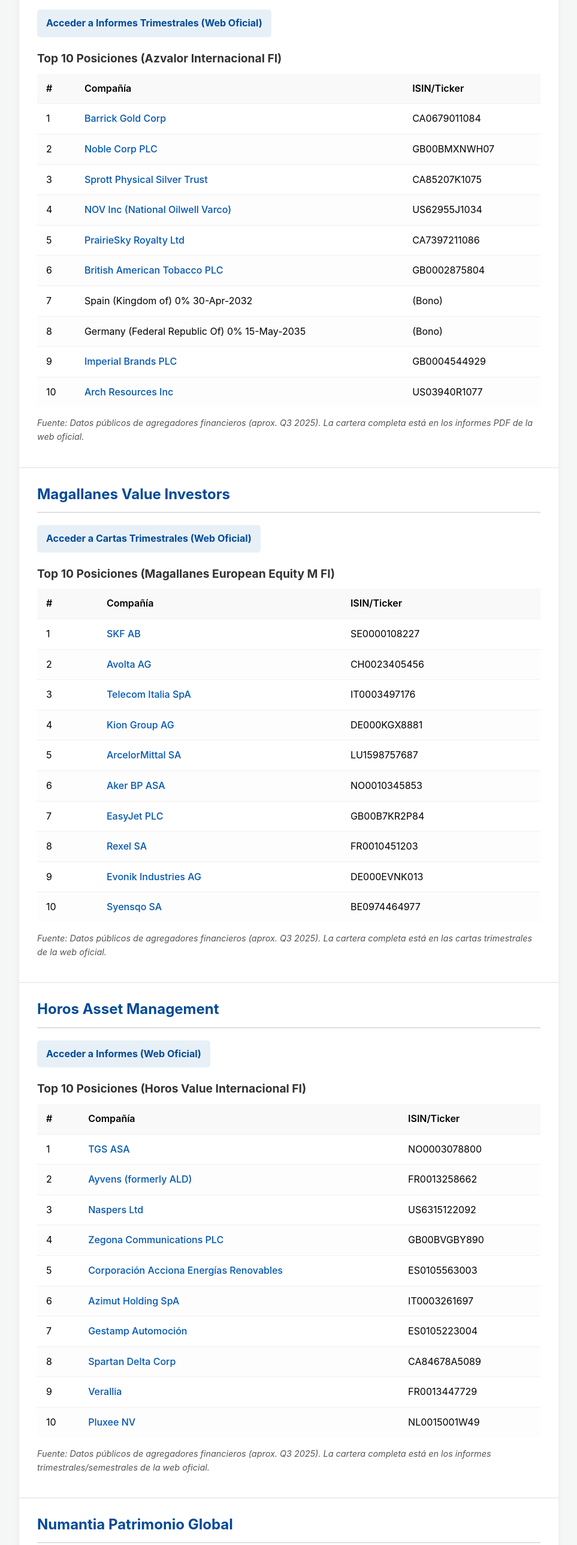
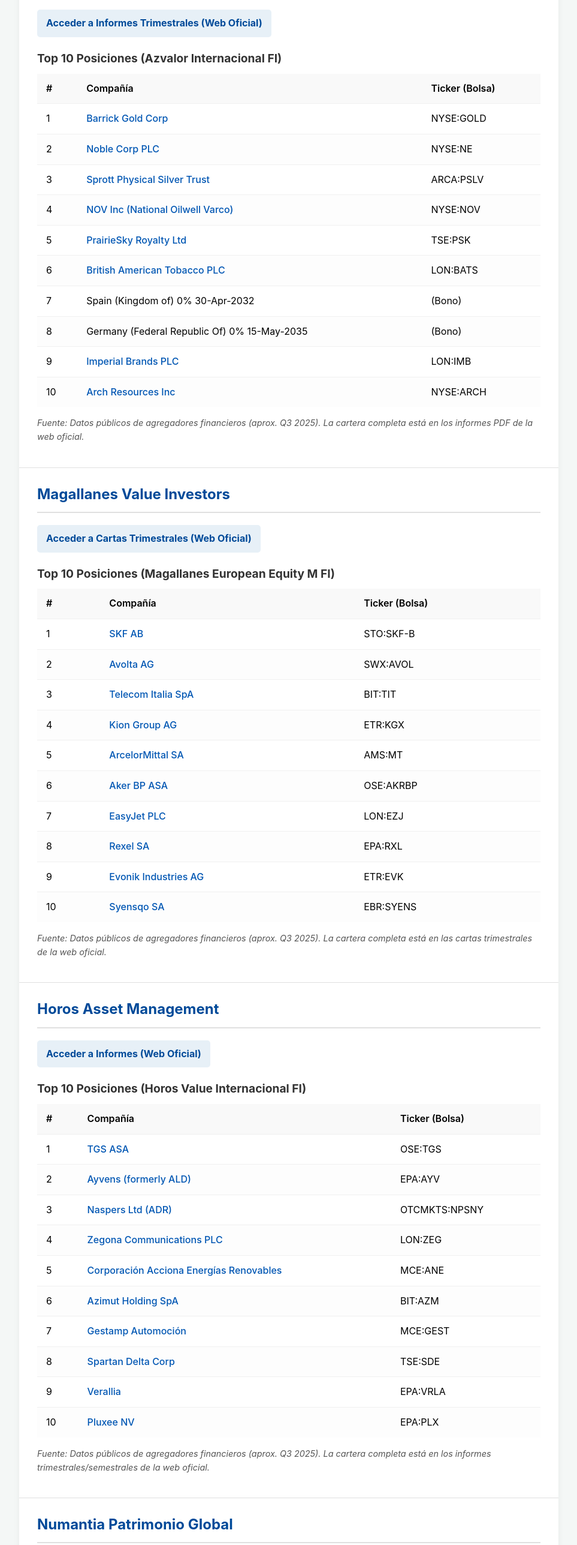
Before and after one commit to setumismo/Informe_fondos, a plain HTML site: page index.html in a window 1280 px wide. Shown: the part 190-2765 px from the top of the page at 60% size, without its empty margins (158-1121 px from the left). Drawn offline with Linux system fonts and the light colour scheme.

Commit message:
index.html

```diff
--- a/index.html
+++ b/index.html
@@ -83,7 +83,6 @@
         tr:nth-child(even) {
             background-color: #fdfdfd;
         }
-        /* Estilos para los nuevos enlaces en la tabla */
         td a {
             color: #0056b3;
             font-weight: 500;
@@ -119,20 +118,20 @@
                     <tr>
                         <th>#</th>
                         <th>Compañía</th>
-                        <th>ISIN/Ticker</th>
+                        <th>Ticker (Bolsa)</th>
                     </tr>
                 </thead>
                 <tbody>
-                    <tr><td>1</td><td><a href="https://www.google.com/finance/q=CA0679011084" target="_blank">Barrick Gold Corp</a></td><td>CA0679011084</td></tr>
-                    <tr><td>2</td><td><a href="https://www.google.com/finance/q=GB00BMXNWH07" target="_blank">Noble Corp PLC</a></td><td>GB00BMXNWH07</td></tr>
-                    <tr><td>3</td><td><a href="https://www.google.com/finance/q=CA85207K1075" target="_blank">Sprott Physical Silver Trust</a></td><td>CA85207K1075</td></tr>
-                    <tr><td>4</td><td><a href="https://www.google.com/finance/q=US62955J1034" target="_blank">NOV Inc (National Oilwell Varco)</a></td><td>US62955J1034</td></tr>
-                    <tr><td>5</td><td><a href="https://www.google.com/finance/q=CA7397211086" target="_blank">PrairieSky Royalty Ltd</a></td><td>CA7397211086</td></tr>
-                    <tr><td>6</td><td><a href="https://www.google.com/finance/q=GB0002875804" target="_blank">British American Tobacco PLC</a></td><td>GB0002875804</td></tr>
+                    <tr><td>1</td><td><a href="https://www.google.com/finance/q=NYSE:GOLD" target="_blank">Barrick Gold Corp</a></td><td>NYSE:GOLD</td></tr>
+                    <tr><td>2</td><td><a href="https://www.google.com/finance/q=NYSE:NE" target="_blank">Noble Corp PLC</a></td><td>NYSE:NE</td></tr>
+                    <tr><td>3</td><td><a href="https://www.google.com/finance/q=ARCA:PSLV" target="_blank">Sprott Physical Silver Trust</a></td><td>ARCA:PSLV</td></tr>
+                    <tr><td>4</td><td><a href="https://www.google.com/finance/q=NYSE:NOV" target="_blank">NOV Inc (National Oilwell Varco)</a></td><td>NYSE:NOV</td></tr>
+                    <tr><td>5</td><td><a href="https://www.google.com/finance/q=TSE:PSK" target="_blank">PrairieSky Royalty Ltd</a></td><td>TSE:PSK</td></tr>
+                    <tr><td>6</td><td><a href="https://www.google.com/finance/q=LON:BATS" target="_blank">British American Tobacco PLC</a></td><td>LON:BATS</td></tr>
                     <tr><td>7</td><td>Spain (Kingdom of) 0% 30-Apr-2032</td><td>(Bono)</td></tr>
                     <tr><td>8</td><td>Germany (Federal Republic Of) 0% 15-May-2035</td><td>(Bono)</td></tr>
-                    <tr><td>9</td><td><a href="https://www.google.com/finance/q=GB0004544929" target="_blank">Imperial Brands PLC</a></td><td>GB0004544929</td></tr>
-                    <tr><td>10</td><td><a href="https://www.google.com/finance/q=US03940R1077" target="_blank">Arch Resources Inc</a></td><td>US03940R1077</td></tr>
+                    <tr><td>9</td><td><a href="https://www.google.com/finance/q=LON:IMB" target="_blank">Imperial Brands PLC</a></td><td>LON:IMB</td></tr>
+                    <tr><td>10</td><td><a href="https://www.google.com/finance/q=NYSE:ARCH" target="_blank">Arch Resources Inc</a></td><td>NYSE:ARCH</td></tr>
                 </tbody>
             </table>
             <p class="disclaimer">Fuente: Datos públicos de agregadores financieros (aprox. Q3 2025). La cartera completa está en los informes PDF de la web oficial.</p>
@@ -149,20 +148,20 @@
                     <tr>
                         <th>#</th>
                         <th>Compañía</th>
-                        <th>ISIN/Ticker</th>
+                        <th>Ticker (Bolsa)</th>
                     </tr>
                 </thead>
                 <tbody>
-                    <tr><td>1</td><td><a href="https://www.google.com/finance/q=SE0000108227" target="_blank">SKF AB</a></td><td>SE0000108227</td></tr>
-                    <tr><td>2</td><td><a href="https://www.google.com/finance/q=CH0023405456" target="_blank">Avolta AG</a></td><td>CH0023405456</td></tr>
-                    <tr><td>3</td><td><a href="https://www.google.com/finance/q=IT0003497176" target="_blank">Telecom Italia SpA</a></td><td>IT0003497176</td></tr>
-                    <tr><td>4</td><td><a href="https://www.google.com/finance/q=DE000KGX8881" target="_blank">Kion Group AG</a></td><td>DE000KGX8881</td></tr>
-                    <tr><td>5</td><td><a href="https://www.google.com/finance/q=LU1598757687" target="_blank">ArcelorMittal SA</a></td><td>LU1598757687</td></tr>
-                    <tr><td>6</td><td><a href="https://www.google.com/finance/q=NO0010345853" target="_blank">Aker BP ASA</a></td><td>NO0010345853</td></tr>
-                    <tr><td>7</td><td><a href="https://www.google.com/finance/q=GB00B7KR2P84" target="_blank">EasyJet PLC</a></td><td>GB00B7KR2P84</td></tr>
-                    <tr><td>8</td><td><a href="https://www.google.com/finance/q=FR0010451203" target="_blank">Rexel SA</a></td><td>FR0010451203</td></tr>
-                    <tr><td>9</td><td><a href="https://www.google.com/finance/q=DE000EVNK013" target="_blank">Evonik Industries AG</a></td><td>DE000EVNK013</td></tr>
-                    <tr><td>10</td><td><a href="https://www.google.com/finance/q=BE0974464977" target="_blank">Syensqo SA</a></td><td>BE0974464977</td></tr>
+                    <tr><td>1</td><td><a href="https://www.google.com/finance/q=STO:SKF-B" target="_blank">SKF AB</a></td><td>STO:SKF-B</td></tr>
+                    <tr><td>2</td><td><a href="https://www.google.com/finance/q=SWX:AVOL" target="_blank">Avolta AG</a></td><td>SWX:AVOL</td></tr>
+                    <tr><td>3</td><td><a href="https://www.google.com/finance/q=BIT:TIT" target="_blank">Telecom Italia SpA</a></td><td>BIT:TIT</td></tr>
+                    <tr><td>4</td><td><a href="https://www.google.com/finance/q=ETR:KGX" target="_blank">Kion Group AG</a></td><td>ETR:KGX</td></tr>
+                    <tr><td>5</td><td><a href="https://www.google.com/finance/q=AMS:MT" target="_blank">ArcelorMittal SA</a></td><td>AMS:MT</td></tr>
+                    <tr><td>6</td><td><a href="https://www.google.com/finance/q=OSE:AKRBP" target="_blank">Aker BP ASA</a></td><td>OSE:AKRBP</td></tr>
+                    <tr><td>7</td><td><a href="https://www.google.com/finance/q=LON:EZJ" target="_blank">EasyJet PLC</a></td><td>LON:EZJ</td></tr>
+                    <tr><td>8</td><td><a href="https://www.google.com/finance/q=EPA:RXL" target="_blank">Rexel SA</a></td><td>EPA:RXL</td></tr>
+                    <tr><td>9</td><td><a href="https://www.google.com/finance/q=ETR:EVK" target="_blank">Evonik Industries AG</a></td><td>ETR:EVK</td></tr>
+                    <tr><td>10</td><td><a href="https://www.google.com/finance/q=EBR:SYENS" target="_blank">Syensqo SA</a></td><td>EBR:SYENS</td></tr>
                 </tbody>
             </table>
             <p class="disclaimer">Fuente: Datos públicos de agregadores financieros (aprox. Q3 2025). La cartera completa está en las cartas trimestrales de la web oficial.</p>
@@ -179,20 +178,20 @@
                     <tr>
                         <th>#</th>
                         <th>Compañía</th>
-                        <th>ISIN/Ticker</th>
+                        <th>Ticker (Bolsa)</th>
                     </tr>
                 </thead>
                 <tbody>
-                    <tr><td>1</td><td><a href="https://www.google.com/finance/q=NO0003078800" target="_blank">TGS ASA</a></td><td>NO0003078800</td></tr>
-                    <tr><td>2</td><td><a href="https://www.google.com/finance/q=FR0013258662" target="_blank">Ayvens (formerly ALD)</a></td><td>FR0013258662</td></tr>
-                    <tr><td>3</td><td><a href="https://www.google.com/finance/q=US6315122092" target="_blank">Naspers Ltd</a></td><td>US6315122092</td></tr>
-                    <tr><td>4</td><td><a href="https://www.google.com/finance/q=GB00BVGBY890" target="_blank">Zegona Communications PLC</a></td><td>GB00BVGBY890</td></tr>
-                    <tr><td>5</td><td><a href="https://www.google.com/finance/q=ES0105563003" target="_blank">Corporación Acciona Energías Renovables</a></td><td>ES0105563003</td></tr>
-                    <tr><td>6</td><td><a href="https://www.google.com/finance/q=IT0003261697" target="_blank">Azimut Holding SpA</a></td><td>IT0003261697</td></tr>
-                    <tr><td>7</td><td><a href="https://www.google.com/finance/q=ES0105223004" target="_blank">Gestamp Automoción</a></td><td>ES0105223004</td></tr>
-                    <tr><td>8</td><td><a href="https://www.google.com/finance/q=CA84678A5089" target="_blank">Spartan Delta Corp</a></td><td>CA84678A5089</td></tr>
-                    <tr><td>9</td><td><a href="https://www.google.com/finance/q=FR0013447729" target="_blank">Verallia</a></td><td>FR0013447729</td></tr>
-                    <tr><td>10</td><td><a href="https://www.google.com/finance/q=NL0015001W49" target="_blank">Pluxee NV</a></td><td>NL0015001W49</td></tr>
+                    <tr><td>1</td><td><a href="https://www.google.com/finance/q=OSE:TGS" target="_blank">TGS ASA</a></td><td>OSE:TGS</td></tr>
+                    <tr><td>2</td><td><a href="https://www.google.com/finance/q=EPA:AYV" target="_blank">Ayvens (formerly ALD)</a></td><td>EPA:AYV</td></tr>
+                    <tr><td>3</td><td><a href="httpsDolar(n)a%20(n)a%20(n)a%20(n)/A%20(n)a%20(n)a%20(n)a%20(n)a%20(n)a%20(n)a%20(n)a%20(n)a%20(n)a%20(n)a%20(n)a%20(n)a%20(n)a%20(n)a%20(n)a%20(n)a%20(n)a%20(n)a%20(n)a%20(n)a%20(n)a%20(n)a%20(n)a%20(n)a%20(n)a%20(n)a%20(n)a%20(n)a%20(n)a%20(n)a%Example%20A%Example%20B%Example%20C%Example%20D%Example%20E%Example%20F%Example%20G%Example%20H%Example%20I%Example%20J%Example%20K%Example%20L%Example%20M%Example%20N%Example%20O%Example%20P%Example%20Q%Example%20R%Example%20S%Example%20T%Example%20U%Example%20V%Example%20W%Example%20X%Example%20Y%Example%20Z.google.com/finance/q=OTCMKTS:NPSNY" target="_blank">Naspers Ltd (ADR)</a></td><td>OTCMKTS:NPSNY</td></tr>
+                    <tr><td>4</td><td><a href="https://www.google.com/finance/q=LON:ZEG" target="_blank">Zegona Communications PLC</a></td><td>LON:ZEG</td></tr>
+                    <tr><td>5</td><td><a href="https://www.google.com/finance/q=MCE:ANE" target="_blank">Corporación Acciona Energías Renovables</a></td><td>MCE:ANE</td></tr>
+                    <tr><td>6</td><td><a href="https://www.google.com/finance/q=BIT:AZM" target="_blank">Azimut Holding SpA</a></td><td>BIT:AZM</td></tr>
+                    <tr><td>7</td><td><a href="https://www.google.com/finance/q=MCE:GEST" target="_blank">Gestamp Automoción</a></td><td>MCE:GEST</td></tr>
+                    <tr><td>8</td><td><a href="httpsDolar(n)a%20(n)a%20(n)a%20(n)/A%20(n)a%20(n)a%20(n)a%20(n)a%20(n)a%20(n)a%20(n)a%20(n)a%20(n)a%20(n)a%20(n)a%20(n)a%20(n)a%20(n)a%20(n)a%20(n)a%20(n)a%20(n)a%20(n)a%20(n)a%20(n)a%20(n)a%20(n)a%20(n)a%20(n)a%20(n)a%20(n)a%20(n)a%20(n)a%20(n)a%Example%20A%Example%20B%Example%20C%Example%20D%Example%20E%Example%20F%Example%20G%Example%20H%Example%20I%Example%20J%Example%20K%Example%20L%Example%20M%Example%20N%Example%20O%Example%20P%Example%20Q%Example%20R%Example%20S%Example%20T%Example%20U%Example%20V%Example%20W%Example%20X%Example%20Y%Example%20Z.google.com/finance/q=TSE:SDE" target="_blank">Spartan Delta Corp</a></td><td>TSE:SDE</td></tr>
+                    <tr><td>9</td><td><a href="https://www.google.com/finance/q=EPA:VRLA" target="_blank">Verallia</a></td><td>EPA:VRLA</td></tr>
+                    <tr><td>10</td><td><a href="https://www.google.com/finance/q=EPA:PLX" target="_blank">Pluxee NV</a></td><td>EPA:PLX</td></tr>
                 </tbody>
             </table>
             <p class="disclaimer">Fuente: Datos públicos de agregadores financieros (aprox. Q3 2025). La cartera completa está en los informes trimestrales/semestrales de la web oficial.</p>
@@ -209,20 +208,20 @@
                     <tr>
                         <th>#</th>
                         <th>Compañía</th>
-                        <th>ISIN/Ticker</th>
+                        <th>Ticker (Bolsa)</th>
                     </tr>
                 </thead>
                 <tbody>
-                    <tr><td>1</td><td><a href="https://www.google.com/finance/q=US88160R1014" target="_blank">Tesla Inc</a></td><td>US88160R1014</td></tr>
-                    <tr><td>2</td><td><a href="https://www.google.com/finance/q=CA1125851040" target="_blank">Brookfield Corp</a></td><td>CA1125851040</td></tr>
-                    <tr><td>3</td><td><a href="https://www.google.com/finance/q=US30304D1037" target="_blank">FRP Holdings Inc</a></td><td>US30304D1037</td></tr>
-                    <tr><td>4</td><td><a href="https://www.google.com/finance/q=US0231351067" target="_blank">Amazon.com Inc</a></td><td>US0231351067</td></tr>
-                    <tr><td>5</td><td><a href="https://www.google.com/finance/q=GB00BF4HYV08" target="_blank">Georgia Capital PLC</a></td><td>GB00BF4HYV08</td></tr>
-                    <tr><td>6</td><td><a href="https://www.google.com/finance/q=US30303M1027" target="_blank">Meta Platforms Inc</a></td><td>US30303M1027</td></tr>
-                    <tr><td>7</td><td><a href="https://www.google.com/finance/q=US36262G1013" target="_blank">GXO Logistics Inc</a></td><td>US36262G1013</td></tr>
-                    <tr><td>8</td><td><a href="https://www.google.com/finance/q=US44267D1072" target="_blank">Howard Hughes Holdings Inc</a></td><td>US44267D1072</td></tr>
-                    <tr><td>9</td><td>Secure Waste Infrastructure Corp</td><td>(No cotizada / Privada)</td></tr>
-                    <tr><td>10</td><td><a href="https://www.google.com/finance/q=US7901481009" target="_blank">The St. Joe Co</a></td><td>US7901481009</td></tr>
+                    <tr><td>1</td><td><a href="https://www.google.com/finance/q=NASDAQ:TSLA" target="_blank">Tesla Inc</a></td><td>NASDAQ:TSLA</td></tr>
+                    <tr><td>2</td><td><a href="https://www.google.com/finance/q=NYSE:BN" target="_blank">Brookfield Corp</a></td><td>NYSE:BN</td></tr>
+                    <tr><td>3</td><td><a href="https://www.google.com/finance/q=NASDAQ:FRPH" target="_blank">FRP Holdings Inc</a></td><td>NASDAQ:FRPH</td></tr>
+                    <tr><td>4</td><td><a href="https://www.google.com/finance/q=NASDAQ:AMZN" target="_blank">Amazon.com Inc</a></td><td>NASDAQ:AMZN</td></tr>
+                    <tr><td>5</td><td><a href="https://www.google.com/finance/q=LON:CGEO" target="_blank">Georgia Capital PLC</a></td><td>LON:CGEO</td></tr>
+                    <tr><td>6</td><td><a href="https://www.google.com/finance/q=NASDAQ:META" target="_blank">Meta Platforms Inc</a></td><td>NASDAQ:META</td></tr>
+                    <tr><td>7</td><td><a href="https://www.google.com/finance/q=NYSE:GXO" target="_blank">GXO Logistics Inc</a></td><td>NYSE:GXO</td></tr>
+                    <tr><td>8</td><td><a href="https://www.google.com/finance/q=NYSE:HHH" target="_blank">Howard Hughes Holdings Inc</a></td><td>NYSE:HHH</td></tr>
+                    <tr><td>9</td><td>Secure Waste Infrastructure Corp</td><td>(No cotizada)</td></tr>
+                    <tr><td>10</td><td><a href="https://www.google.com/finance/q=NYSE:JOE" target="_blank">The St. Joe Co</a></td><td>NYSE:JOE</td></tr>
                 </tbody>
             </table>
             <p class="disclaimer">Fuente: Datos públicos de agregadores financieros (aprox. Q3 2025). Más detalle en las cartas/informes enlazados.</p>
@@ -231,7 +230,7 @@
         <section class="fund">
             <h2>Tercio Capital (Cinvest Tercio Capital B)</h2>
             <div class="fund-links">
-                <a href="https://www.ebnbanco.com/fondos-inversion/cinvesttercio-capital-b-fi-es0174115057/" target="_blank">Acceder a Ficha e Informes (EBN Banco)</a>
+                <a href="httpsDolar(n)a%20(n)a%20(n)a%20(n)/A%20(n)a%20(n)a%20(n)a%20(n)a%20(n)a%20(n)a%20(n)a%20(n)a%20(n)a%20(n)a%20(n)a%20(n)a%20(n)a%20(n)a%20(n)a%20(n)a%20(n)a%20(n)a%20(n)a%20(n)a%20(n)a%20(n)a%20(n)a%20(n)a%20(n)a%20(n)a%20(n)a%20(n)a%20(n)a%20(n)a%Example%20A%Example%20B%Example%20C%Example%20D%Example%20E%Example%20F%Example%20G%Example%20H%Example%20I%Example%20J%Example%20K%Example%20L%Example%20M%Example%20N%Example%20O%Example%20P%Example%20Q%Example%20R%Example%20S%Example%20T%Example%20U%Example%20V%Example%20W%Example%20X%Example%20Y%Example%20Z.ebnbanco.com/fondos-inversion/cinvesttercio-capital-b-fi-es0174115057/" target="_blank">Acceder a Ficha e Informes (EBN Banco)</a>
             </div>
             <h3>Top 10 Posiciones (Cinvest Tercio Capital B FI)</h3>
             <table>
@@ -239,30 +238,13 @@
                     <tr>
                         <th>#</th>
                         <th>Compañía</th>
-                        <th>ISIN/Ticker</th>
+                        <th>Ticker (Bolsa)</th>
                     </tr>
                 </thead>
                 <tbody>
-                    <tr><td>1</td><td><a href="https://www.google.com/finance/q=GB00BVGBY890" target="_blank">Zegona Communications PLC</a></td><td>GB00BVGBY890</td></tr>
-                    <tr><td>2</td><td><a href="https://www.google.com/finance/q=GB00BF4HYV08" target="_blank">Georgia Capital PLC</a></td><td>GB00BF4HYV08</td></tr>
-                    <tr><td>3</td><td><a href="https://www.google.com/finance/q=BMG9456A1009" target="_blank">Golar LNG Ltd</a></td><td>BMG9456A1009</td></tr>
-                    <tr><td>4</td><td><a href="https://www.google.com/finance/q=US9344231041" target="_blank">Warner Bros Discovery Inc</a></td><td>US9344231041</td></tr>
-                    <tr><td>5</td><td><a href="httpsDolar(n)a%20(n)a%20(n)a%20(n)/A%20(n)a%20(n)a%20(n)a%20(n)a%20(n)a%20(n)a%20(n)a%20(n)a%20(n)a%20(n)a%20(n)a%20(n)a%20(n)a%20(n)a%20(n)a%20(n)a%20(n)a%20(n)a%20(n)a%20(n)a%20(n)a%20(n)a%20(n)a%20(n)a%20(n)a%20(n)a%20(n)a%20(n)a%20(n)a%20(n)a%2Example%20A%Example%20B%Example%20C%Example%20D%Example%20E%Example%20F%Example%20G%Example%20H%Example%20I%Example%20J%Example%20K%Example%20L%Example%20M%Example%20N%Example%20O%Example%20P%Example%20Q%Example%20R%Example%20S%Example%20T%Example%20U%Example%20V%Example%20W%Example%20X%Example%20Y%Example%20Z.google.com/finance/q=GB00BF4HYT85" target="_blank">Lion Finance (Liontrust)</a></td><td>GB00BF4HYT85</td></tr>
-                    <tr><td>6</td><td><a href="https://www.google.com/finance/q=US9004502061" target="_blank">Turtle Beach Corp</a></td><td>US9004502061</td></tr>
-                    <tr><td>7</td><td><a href="https://www.google.com/finance/q=JE00BYVQYS01" target="_blank">International Workplace Group (IWG)</a></td><td>JE00BYVQYS01</td></tr>
-                    <tr><td>8</td><td><a href="https://www.google.com/finance/q=MHY641771016" target="_blank">Okeanis Eco Tankers Corp</a></td><td>MHY641771016</td></tr>
-                    <tr><td>9</td><td><a href="httpsDolar(n)a%20(n)a%20(n)a%20(n)/A%20(n)a%20(n)a%20(n)a%20(n)a%20(n)a%20(n)a%20(n)a%20(n)a%20(n)a%20(n)a%20(n)a%20(n)a%20(n)a%20(n)a%20(n)a%20(n)a%20(n)a%20(n)a%20(n)a%20(n)a%20(n)a%20(n)a%20(n)a%20(n)a%20(n)a%20(n)a%20(n)a%20(n)a%20(n)a%20(n)a%Example%20A%Example%20B%Example%20C%Example%20D%Example%20E%Example%20F%Example%20G%Example%20H%Example%20I%Example%20J%Example%20K%Example%20L%Example%20M%Example%20N%Example%20O%Example%20P%Example%20Q%Example%20R%Example%20S%Example%20T%Example%20U%Example%20V%Example%20W%Example%20X%Example%20Y%Example%20Z.google.com/finance/q=BMG9460G1015" target="_blank">Valaris Ltd</a></td><td>BMG9460G1015</td></tr>
-                    <tr><td>10</td><td><a href="https://www.google.com/finance/q=GB00BYZN9041" target="_blank">Future PLC</a></td><td>GB00BYZN9041</td></tr>
-                </tbody>
-            </table>
-            <p class="disclaimer">Fuente: Datos públicos de agregadores financieros (aprox. Q3 2025). El detalle completo puede ser difícil de encontrar públicamente.</p>
-        </section>
-
-    </div>
-
-</body>
-</html>
-
-</body>
-
-</html>
+                    <tr><td>1</td><td><a href="https://www.google.com/finance/q=LON:ZEG" target="_blank">Zegona Communications PLC</a></td><td>LON:ZEG</td></tr>
+                    <tr><td>2</td><td><a href="https://www.google.com/finance/q=LON:CGEO" target="_blank">Georgia Capital PLC</a></td><td>LON:CGEO</td></tr>
+                    <tr><td>3</td><td><a href="httpsDolar(n)a%20(n)a%20(n)a%20(n)/A%20(n)a%20(n)a%20(n)a%20(n)a%20(n)a%20(n)a%20(n)a%20(n)a%20(n)a%20(n)a%20(n)a%20(n)a%20(n)a%20(n)a%20(n)a%20(n)a%20(n)a%20(n)a%20(n)a%20(n)a%20(n)a%20(n)a%20(n)a%20(n)a%20(n)a%20(n)a%20(n)a%20(n)a%20(n)a%20(n)a%Example%20A%Example%20B%Example%20C%Example%20D%Example%20E%Example%20F%Example%20G%Example%20H%Example%20I%Example%20J%Example%20K%Example%20L%Example%20M%Example%20N%Example%20O%Example%20P%Example%20Q%Example%20R%Example%20S%Example%20T%Example%20U%Example%20V%Example%20W%Example%20X%Example%20Y%Example%20Z.google.com/finance/q=NASDAQ:GLNG" target="_blank">Golar LNG Ltd</a></td><td>NASDAQ:GLNG</td></tr>
+                    <tr><td>4A%20(n)a%20(n)a%20(n)a%20(n)a%20(n)a%20(n)a%20(n)a%20(n)a%20(n)a%20(n)a%20(n)a%20(n)a%20(n)a%20(n)a%20(n)a%20(n)a%20(n)a%20(n)a%20(n)a%20(n)a%20(n)a%20(n)a%20(n)a%20(n)a%20(n)a%20(n)a%20(n)a%20(n)a%20(n)a%20(n)a%20(n)a%20(n)</td><td><a href="httpsExample%20A%Example%20B%Example%20C%Example%20D%Example%20E%Example%20F%Example%20G%Example%20H%Example%Example%20J%Example%20K%Example%20L%Example%20M%Example%20N%Example%20O%Example%20P%Example%20Q%Example%20R%Example%20S%Example%20T%Example%20U%Example%20V%Example%20W%Example%20X%Example%20Y%Example%20Z.google.com/finance/q=NASDAQ:WBD" target="_blank">Warner Bros Discovery Inc</a></td><td>NASDAQ:WBD</td></tr>
+                    <tr><td>5</td><td><a href="httpsDolar(n)a%20(n)a%20(n)a%20(n)/A%20(n)a%20(n)a%20(n)a%20(n)a%20(n)a%20(n)a%20(n)a%20(n)a%20(n)a%20(n)a%20(n)a%20(n)a%20(n)a%20(n)a%20(n)a%20(n)a%20(n)a%20(n)a%20(n)a%20(n)a%20(n)a%20(n)a%20(n)a%20(n)a%20(n)a%20(n)a%20(n)a%20(n)a%20(n)a%20(n)a%Example%20A%Example%20B%Example%20C%Example%20D%Example%20E%Example%20F%Example%20G%Example%20H%Example%20I%Example%20J%Example%20K%Example%20L%Example%20M%Example%20N%Example%20O%Example%20P%Example%20Q%Example%20R%Example%20S%Example%20T%Example%20U%Example%20V%Example%20W%Example%20X%Example%20Y%Example%20Z.google.com/finance/q=LON:LIO" target="_blank">Liontrust Asset Management</a></td><td>LON:LIO</td></tr>
+                    <tr><td>6</td><td><a href="httpsDolar(n)a%20(n)a%20(n)a%20(n)/A%20(n)a%20(n)a%20(n)a%20(n)a%20(n)a%20(n)a%20(n)a%20(n)a%20(n)a%20(n)a%20(n)a%20(n)a%20(n)a%20(n)a%20(
```
